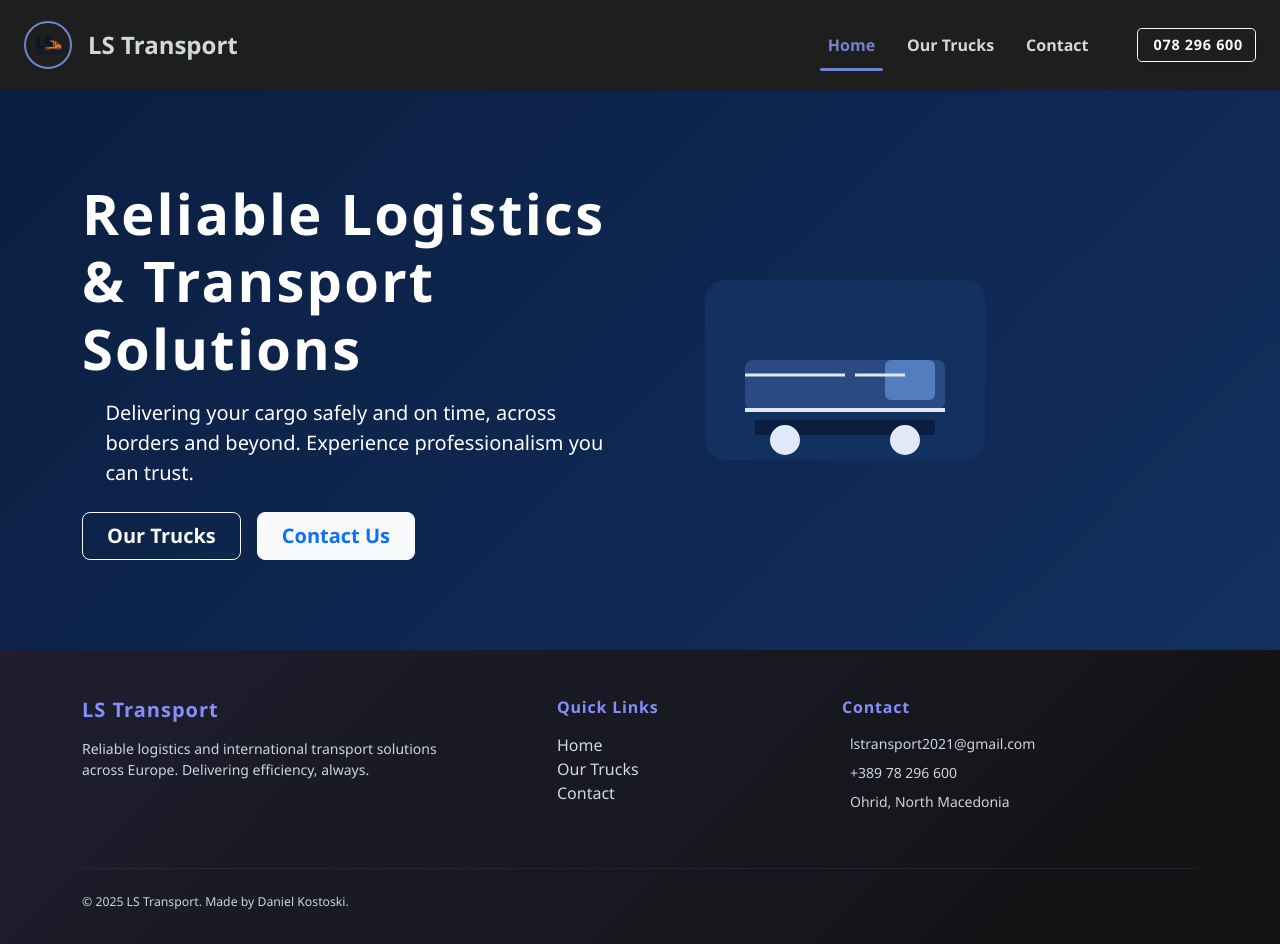
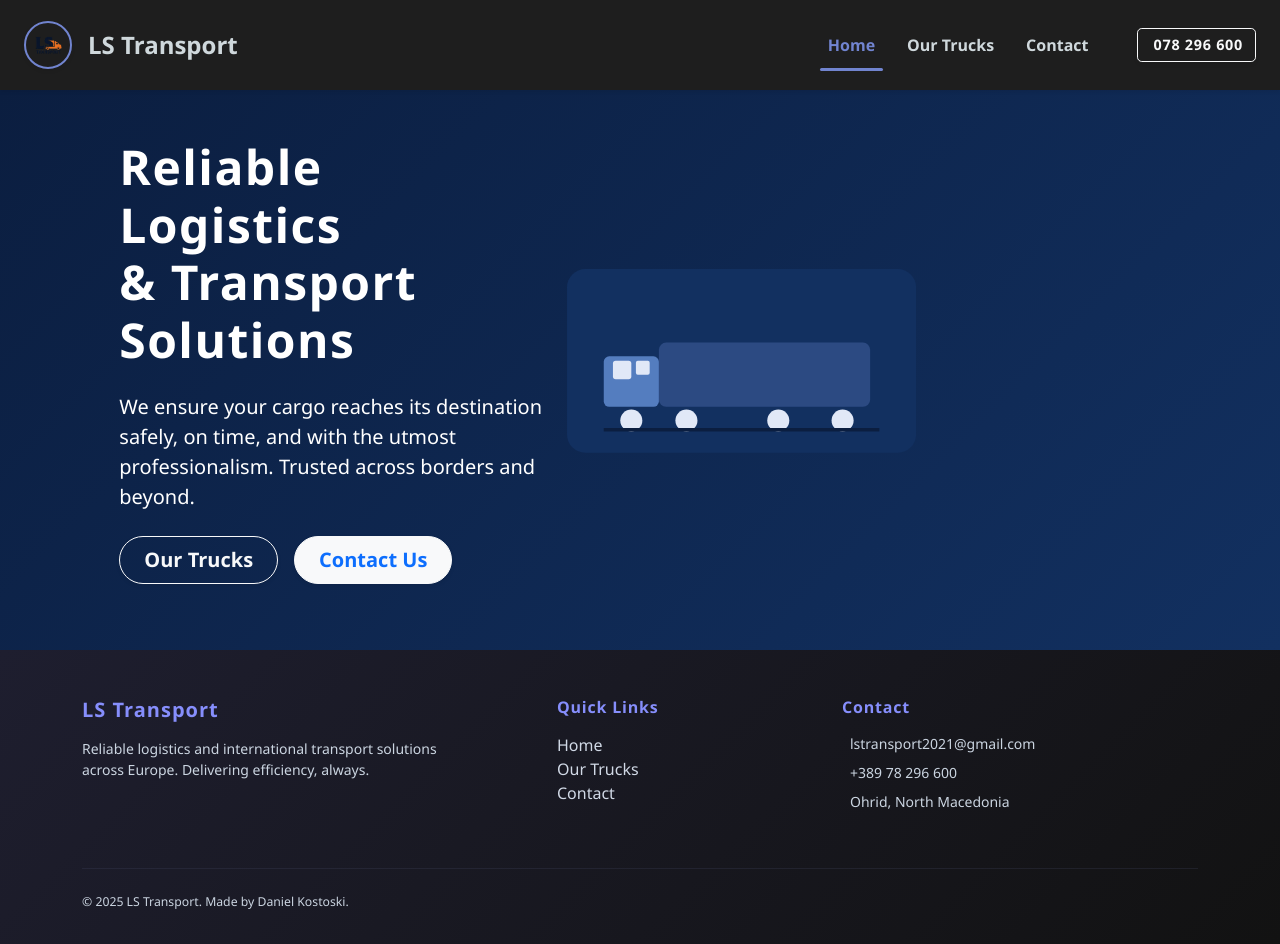
Before and after one commit to Dkostoski30/ls-transport, an Angular app: page / in a window 1280 px wide. Built offline with nearby package versions, Linux system fonts and the light colour scheme.

Commit message:
refactor styles and add location to map

```diff
--- a/src/app/pages/contact/contact.component.html
+++ b/src/app/pages/contact/contact.component.html
@@ -38,9 +38,8 @@
       <!-- Map & Contact Info -->
       <div class="col-lg-6 position-relative">
         <div class="card shadow-lg rounded-4 overflow-hidden dark-card border-0">
-          <iframe
-            src="https://www.google.com/maps/embed?pb=!1m18!1m12!1m3!1d2964.2592358581214!2d21.429069815569393!3d41.99815117930207!2m3!1f0!2f0!3f0!3m2!1i1024!2i768!4f13.1!3m3!1m2!1s0x13549fcaadfb19e9%3A0x5aa6a39cc4edc1de!2sSkopje%2C%20North%20Macedonia!5e0!3m2!1sen!2sus!4v1687756702683!5m2!1sen!2sus"
-            width="100%" height="450" style="border:0; filter: grayscale(100%) invert(92%) contrast(90%);" allowfullscreen="" loading="lazy" referrerpolicy="no-referrer-when-downgrade">
+          <iframe src="https://www.google.com/maps/embed?pb=!1m14!1m12!1m3!1d1350.6152131645613!2d20.811750701619598!3d41.09521956048344!2m3!1f0!2f0!3f0!3m2!1i1024!2i768!4f13.1!5e0!3m2!1sen!2smk!4v1751463139437!5m2!1sen!2smk"
+                  width="100%" height="450" style="border:0; filter: grayscale(100%) invert(92%) contrast(90%);" allowfullscreen="" loading="lazy" referrerpolicy="no-referrer-when-downgrade">
           </iframe>
 
           <div class="contact-overlay position-absolute rounded-4 shadow p-4 dark-overlay"
--- a/src/app/pages/home/home.component.html
+++ b/src/app/pages/home/home.component.html
@@ -1,37 +1,52 @@
-<section class="hero-transport d-flex align-items-center text-white" style="background: linear-gradient(135deg, #0b1e40 0%, #123060 100%); min-height: 70vh;">
+<section class="hero-transport text-white py-5" style="background: linear-gradient(135deg, #0b1e40 0%, #123060 100%); min-height: 70vh;">
   <div class="container">
-    <div class="row align-items-center">
+    <div class="row align-items-center justify-content-center text-center text-lg-start">
 
       <!-- Text content -->
-      <div class="col-lg-7 order-1 order-lg-1 text-center text-lg-start">
-        <h1 class="display-4 fw-bold mb-3" style="letter-spacing: 0.04em;">
-          Reliable Logistics <br />& Transport Solutions
+      <div class="col-lg-6 mb-5 mb-lg-0">
+        <h1 class="display-5 fw-bold mb-4" style="letter-spacing: 0.03em;">
+          Reliable Logistics <br class="d-none d-md-block" />& Transport Solutions
         </h1>
-        <p class="lead mb-4" style="max-width: 500px; font-weight: 500; margin-left: auto; margin-right: auto;">
-          Delivering your cargo safely and on time, across borders and beyond. Experience professionalism you can trust.
+        <p class="fs-5 fw-medium text-light-secondary mb-4" style="max-width: 500px; margin-inline: auto;">
+          We ensure your cargo reaches its destination safely, on time, and with the utmost professionalism. Trusted across borders and beyond.
         </p>
-        <div class="d-flex gap-3 flex-wrap justify-content-center justify-content-lg-start">
-          <a routerLink="/our-trucks" class="btn btn-outline-light btn-lg px-4 fw-semibold">
+        <div class="d-flex flex-wrap justify-content-center justify-content-lg-start gap-3">
+          <a routerLink="/our-trucks" class="btn btn-outline-light btn-lg px-4 fw-semibold rounded-pill shadow-sm">
             Our Trucks
           </a>
-          <a routerLink="/contact" class="btn btn-light btn-lg px-4 fw-semibold text-primary">
+          <a routerLink="/contact" class="btn btn-light btn-lg px-4 fw-semibold rounded-pill text-primary shadow-sm">
             Contact Us
           </a>
         </div>
       </div>
 
-      <!-- Illustration or icon -->
-      <div class="col-lg-5 order-3 order-lg-2 text-center mt-4 mt-lg-0">
-        <svg width="280" height="180" fill="none" xmlns="http://www.w3.org/2000/svg" role="img" aria-label="Truck illustration">
-          <rect width="280" height="180" rx="20" fill="#123060"/>
-          <path d="M50 140h180v15H50z" fill="#0b1e40"/>
-          <circle cx="80" cy="160" r="15" fill="#e1e8f7"/>
-          <circle cx="200" cy="160" r="15" fill="#e1e8f7"/>
-          <rect x="40" y="80" width="200" height="50" rx="8" fill="#2c4a82"/>
-          <rect x="180" y="80" width="50" height="40" rx="6" fill="#547dbf"/>
-          <path stroke="#e1e8f7" stroke-width="4" d="M40 130h200" />
-          <path stroke="#e1e8f7" stroke-width="3" d="M40 95h100M150 95h50" />
+      <!-- Illustration -->
+      <div class="col-lg-5 d-flex justify-content-center">
+        <!-- Lorry Illustration -->
+        <svg width="100%" height="auto" viewBox="0 0 380 200" fill="none" xmlns="http://www.w3.org/2000/svg" role="img" aria-label="Lorry illustration">
+          <!-- Background shape -->
+          <rect width="380" height="200" rx="20" fill="#123060" />
+
+          <!-- Container -->
+          <rect x="100" y="80" width="230" height="70" rx="8" fill="#2c4a82" />
+
+          <!-- Truck cab -->
+          <rect x="40" y="95" width="60" height="55" rx="6" fill="#547dbf" />
+
+          <!-- Cab windows -->
+          <rect x="50" y="100" width="20" height="20" rx="3" fill="#e1e8f7" />
+          <rect x="75" y="100" width="15" height="15" rx="2" fill="#e1e8f7" />
+
+          <!-- Wheels -->
+          <circle cx="70" cy="165" r="12" fill="#e1e8f7" />
+          <circle cx="130" cy="165" r="12" fill="#e1e8f7" />
+          <circle cx="230" cy="165" r="12" fill="#e1e8f7" />
+          <circle cx="300" cy="165" r="12" fill="#e1e8f7" />
+
+          <!-- Ground line -->
+          <path d="M40 175h300" stroke="#0b1e40" stroke-width="4" />
         </svg>
+
       </div>
 
     </div>
```
